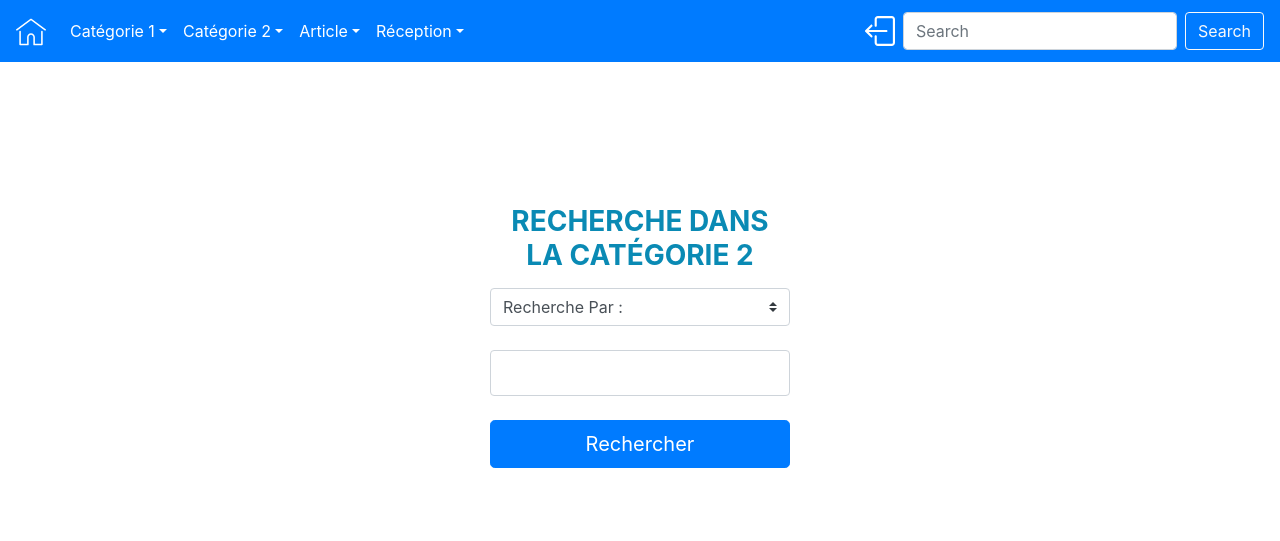
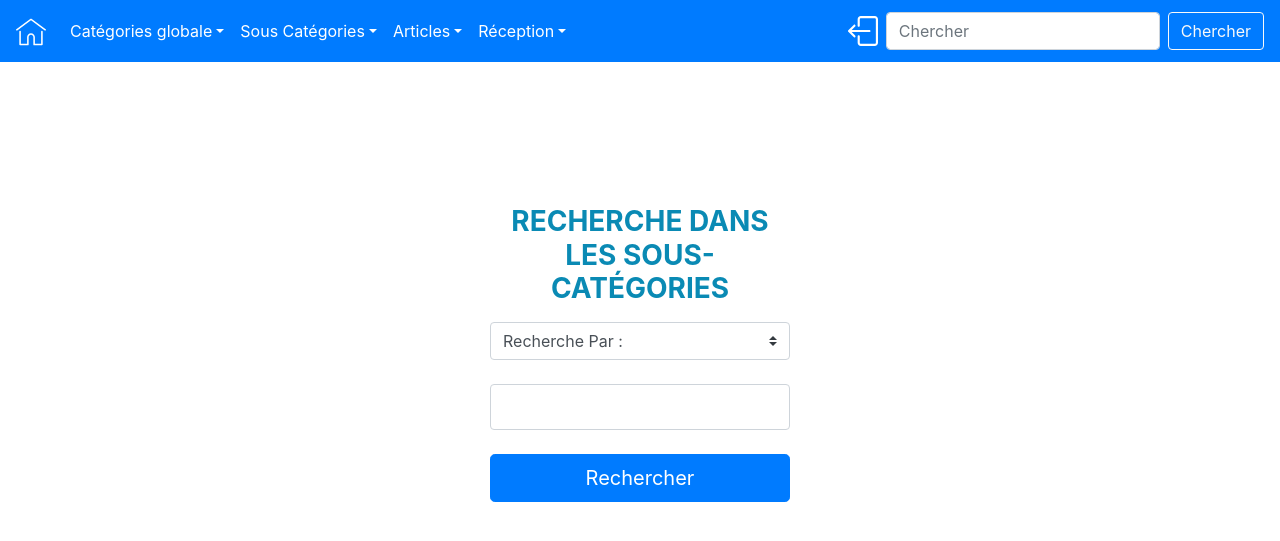
Before and after one commit to DevHamx/application-web-gestion-stock, a PHP site: page /Rechercher_categorie2.php in a window 1280 px wide. Shown: the top 541 px of the page. Run offline with PHP 8.4, Linux system fonts and the light colour scheme; the visitor is signed in with stand-in values (Sample User, id 1); data that the repository does not hold is empty.

Commit message:
change texts

```diff
--- a/Rechercher_categorie1.php
+++ b/Rechercher_categorie1.php
@@ -17,7 +17,7 @@ session_start();
         ?>
         <main role="main" class="container">
         <form class="form-signin" method="POST" action="Rechercher_categorie1.php">
-        <h1 style="color:#0a8ab4;" class="text-center h3 mb-3 font-weight-bold text-uppercase">Recherche dans la Catégorie 1</h1>
+        <h1 style="color:#0a8ab4;" class="text-center h3 mb-3 font-weight-bold text-uppercase">Recherche dans les Catégories globale</h1>
         <select id="method" name="method" class="custom-select" onchange="change_method()">
             <option disabled selected>Recherche Par :</option>
             <option value="Afficher tous la list">Afficher tous la list</option>
--- a/Rechercher_categorie2.php
+++ b/Rechercher_categorie2.php
@@ -16,7 +16,7 @@ session_start();
         $profile = $_SESSION["id_profile"];?>
         <main role="main" class="container">
         <form class="form-signin" method="POST" action="Rechercher_categorie2.php">
-        <h1 style="color:#0a8ab4;" class="text-center h3 mb-3 font-weight-bold text-uppercase">Recherche dans la Catégorie 2</h1>
+        <h1 style="color:#0a8ab4;" class="text-center h3 mb-3 font-weight-bold text-uppercase">Recherche dans les sous-catégories</h1>
         <select id="method" name="method" class="custom-select" onchange="change_method()">
             <option disabled selected>Recherche Par :</option>
             <option value="Afficher tous la list">Afficher tous la list</option>
@@ -51,8 +51,8 @@ session_start();
                         <thead class="table-primary">
                             <tr >
                                 <th scope="col">#</th>
-                                <th scope="col">Nom Categorie 1</th>
-                                <th scope="col">Nom Categorie 2</th>
+                                <th scope="col">Catégorie globale</th>
+                                <th scope="col">Sous Catégorie</th>
                                 <?php
                                 if ($profile[0] == 1||$profile[0] == 3) {?>
                                     <th class="text-center" scope="col" colspan="2" width="1%">Options</th>
@@ -91,8 +91,8 @@ session_start();
                         <thead class="table-primary">
                             <tr>
                                 <th scope="col">#</th>
-                                <th scope="col">Nom Categorie 1</th>
-                                <th scope="col">Nom Categorie 2</th>
+                                <th scope="col">Catégorie globale</th>
+                                <th scope="col">Sous Catégorie</th>
                                 <?php
                                 if ($profile[0] == 1||$profile[0] == 3) {?>
                                     <th class="text-center" scope="col" colspan="2" width="1%">Options</th>
@@ -138,8 +138,8 @@ session_start();
                         <thead class="table-primary">
                             <tr>
                                 <th scope="col">#</th>
-                                <th scope="col">Nom Categorie 1</th>
-                                <th scope="col">Nom Categorie 2</th>
+                                <th scope="col">Catégorie globale</th>
+                                <th scope="col">Sous Catégorie</th>
                                 <?php
                                 if ($profile[0] == 1||$profile[0] == 3) {?>
                                     <th class="text-center" scope="col" colspan="2" width="1%">Options</th>
--- a/ajoutement_categorie1.php
+++ b/ajoutement_categorie1.php
@@ -25,7 +25,7 @@ session_start();
     }
     ?>
     <form class="form-signin" method="POST" action="ajoutement_categorie1.php?id=<?php echo $id?>">
-    <h1 style="color:#0a8ab4;" class="text-center h3 mb-3 font-weight-bold text-uppercase">Catégorie 1</h1>
+    <h1 style="color:#0a8ab4;" class="text-center h3 mb-3 font-weight-bold text-uppercase">Catégories globale</h1>
             <label class="sr-only" for="Nom_de_la_Categorie1">Nom de la Catégorie</label>
             <input required autofocus class="form-control" type="text" name="Nom_de_la_Categorie1" placeholder="<?php if ($id != null){
                 $value2="Le nouveau nom de la Catégorie"; echo $value2;}
--- a/ajoutement_categorie2.php
+++ b/ajoutement_categorie2.php
@@ -28,7 +28,7 @@ session_start();
     $reponse1 = mysqli_query($con,"select * from categore1");
     ?>
     <form class="form-signin" method="POST" action="ajoutement_categorie2.php?id=<?php echo $id2?>">
-    <h1 style="color:#0a8ab4;" class="text-center h3 mb-3 font-weight-bold text-uppercase">Catégorie 2</h1>
+    <h1 style="color:#0a8ab4;" class="text-center h3 mb-3 font-weight-bold text-uppercase">Sous-Catégories</h1>
             <label class="sr-only" for="Nom_de_la_Categorie2">Nom de la Catégorie</label>
             <input class="form-control" type="text" name="Nom_de_la_Categorie2" placeholder="<?php if ($id2 != null){
                 $value2="Le nouveau nom de la Catégorie"; echo $value2 ;}
--- a/consultation_achats.php
+++ b/consultation_achats.php
@@ -67,7 +67,7 @@ session_start();
                         <thead class="table-primary">
                             <tr >
                                 <th scope="col">#</th>
-                                <th scope="col">Nom Article</th>
+                                <th scope="col">Article</th>
                                 <th scope="col">Responsable</th>
                                 <th scope="col">Fournisseur</th>
                                 <th scope="col">numéro de réference</th>
@@ -117,7 +117,7 @@ session_start();
                         <thead class="table-primary">
                             <tr>
                                 <th scope="col">#</th>
-                                <th scope="col">Nom Article</th>
+                                <th scope="col">Article</th>
                                 <th scope="col">Responsable</th>
                                 <th scope="col">Fournisseur</th>
                                 <th scope="col">numéro de réference</th>
@@ -179,7 +179,7 @@ session_start();
                         <thead class="table-primary">
                             <tr>
                                 <th scope="col">#</th>
-                                <th scope="col">Nom Article</th>
+                                <th scope="col">Article</th>
                                 <th scope="col">Responsable</th>
                                 <th scope="col">Fournisseur</th>
                                 <th scope="col">numéro de réference</th>
--- a/consultation_collectibles.php
+++ b/consultation_collectibles.php
@@ -73,7 +73,7 @@ session_start();
                         <thead class="table-primary">
                             <tr >
                                 <th scope="col">#</th>
-                                <th scope="col">Nom Article</th>
+                                <th scope="col">Article</th>
                                 <th scope="col">Personnel</th>
                                 <th scope="col">Date</th>
                                 <th scope="col">Quantite</th>
@@ -133,7 +133,7 @@ session_start();
                         <thead class="table-primary">
                             <tr>
                                 <th scope="col">#</th>
-                                <th scope="col">Nom Article</th>
+                                <th scope="col">Article</th>
                                 <th scope="col">Personnel</th>
                                 <th scope="col">Date</th>
                                 <th scope="col">Quantite</th>
@@ -206,7 +206,7 @@ session_start();
                         <thead class="table-primary">
                             <tr>
                                 <th scope="col">#</th>
-                                <th scope="col">Nom Article</th>
+                                <th scope="col">Article</th>
                                 <th scope="col">Personnel</th>
                                 <th scope="col">Date</th>
                                 <th scope="col">Quantite</th>
--- a/navbar.php
+++ b/navbar.php
@@ -21,7 +21,7 @@
     <div class="collapse navbar-collapse" id="navbarColor02">
       <ul class="navbar-nav mr-auto">
           <li class="nav-item dropdown active">
-            <a class="nav-link dropdown-toggle" id="dropdown01" href="#" data-toggle="dropdown" aria-haspopup="true" aria-expanded="false">Catégorie 1</a>
+            <a class="nav-link dropdown-toggle" id="dropdown01" href="#" data-toggle="dropdown" aria-haspopup="true" aria-expanded="false">Catégories globale</a>
             <div class="dropdown-menu" aria-labelledby="dropdown01">
               <?php
                if ($profile[0] == 1||$profile[0] == 3){?>
@@ -33,7 +33,7 @@
             </div>
           </li>
         <li class="nav-item dropdown active">
-          <a class="nav-link dropdown-toggle" id="dropdown02" href="#" data-toggle="dropdown" aria-haspopup="true" aria-expanded="false">Catégorie 2</a>
+          <a class="nav-link dropdown-toggle" id="dropdown02" href="#" data-toggle="dropdown" aria-haspopup="true" aria-expanded="false">Sous Catégories</a>
           <div class="dropdown-menu" aria-labelledby="dropdown02">
           <?php
            if ($profile[0] == 1||$profile[0] == 3){?>
@@ -45,7 +45,7 @@
           </div>
         </li>
         <li class="nav-item dropdown active">
-          <a class="nav-link dropdown-toggle" id="dropdown03" href="#" data-toggle="dropdown" aria-haspopup="true" aria-expanded="false">Article</a>
+          <a class="nav-link dropdown-toggle" id="dropdown03" href="#" data-toggle="dropdown" aria-haspopup="true" aria-expanded="false">Articles</a>
           <div class="dropdown-menu" aria-labelledby="dropdown03">
           <?php if ($profile[0] == 1||$profile[0] == 3){?>
             <a class="dropdown-item" href="ajoutement_articles.php">Ajouter un article</a>
@@ -81,8 +81,8 @@
           </li>
         </ul>
       <form class="form-inline my-2 my-lg-0" method="GET" action="search.php">
-        <input required class="form-control mr-sm-2" name="search" type="text" placeholder="Search" aria-label="Search">
-        <button class="btn btn-outline-light my-2 my-sm-0" type="submit">Search</button>
+        <input required class="form-control mr-sm-2" name="search" type="text" placeholder="Chercher" aria-label="Search">
+        <button class="btn btn-outline-light my-2 my-sm-0" type="submit">Chercher</button>
       </form>
     </div>
   </nav>
```
Also changed, not shown: Rechercher_articles.php (+6 -6 lines), search.php (+6 -6 lines).
